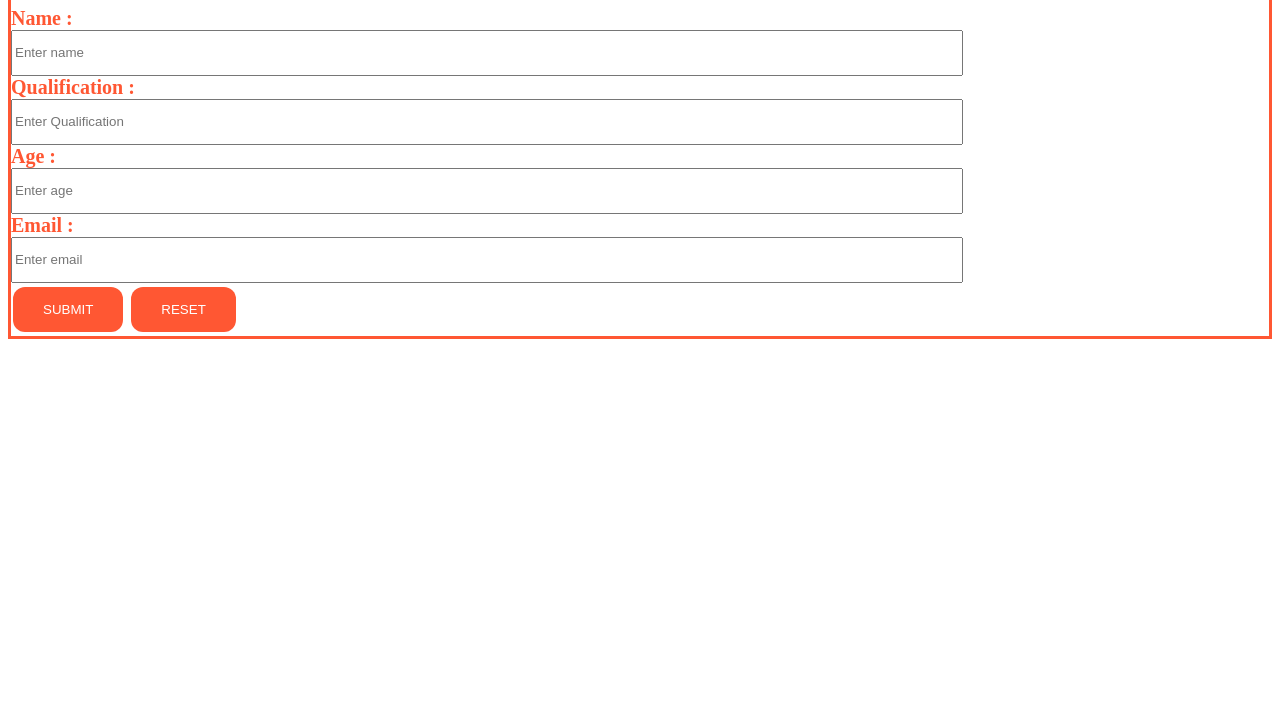
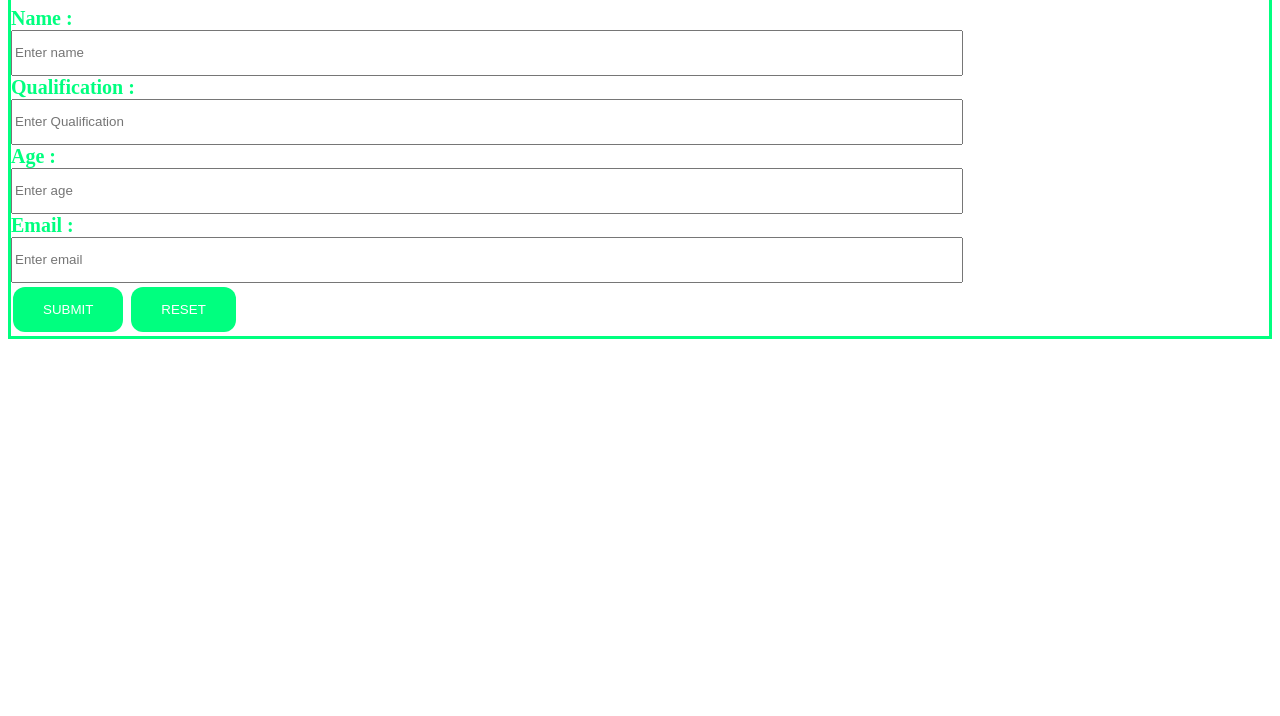
Before and after one commit to Pavithra-BP/IBM-Project-18613-1659687717, a plain HTML site: page Assignment B10-4A6E/Kavitha Bharathi M/Assignment 1.html in a window 1280 px wide. Shown: the part 84-800 px from the top of the page. Drawn offline with Linux system fonts and the light colour scheme.

Commit message:
Rename Assignment 1.txt to Assignment 1.html

```diff
--- a/Assignment B10-4A6E/Saranya K/Assignment 1.html
+++ b/Assignment B10-4A6E/Kavitha Bharathi M/Assignment 1.html
@@ -7,7 +7,7 @@
 <title> Please fill the details</title>
 </head>
 <body>
-<h1 style="text-align:center;background-color:#FF5733	;color:white;">REGISTRATION</h1>
+<h1 style="text-align:center;background-color:#00FF7F	;color:white;">REGISTRATION</h1>
 <form class="""action="thankyou.html" method="post">
 <label for="name">Name :</label><br>
 <input id="name" class="reg" type="text" name="name" placeholder="Enter name" required><br>
@@ -25,7 +25,7 @@
 body
 {
 border:solid;
-border-color:#FF5733	;
+border-color:#00FF7F	;
 font-style:"Times new roman";
 font-weight:bold;
 }
@@ -37,10 +37,10 @@ height:40px;
 label
 {
 font-size:20px;
-color:#FF5733	;
+color:#00FF7F	;
 }
 input[type=submit],input[type=reset] {
-        background-color: #FF5733	;
+        background-color: #00FF7F	;
         border: none;
         color: white;
         border-radius: 12px;
```
